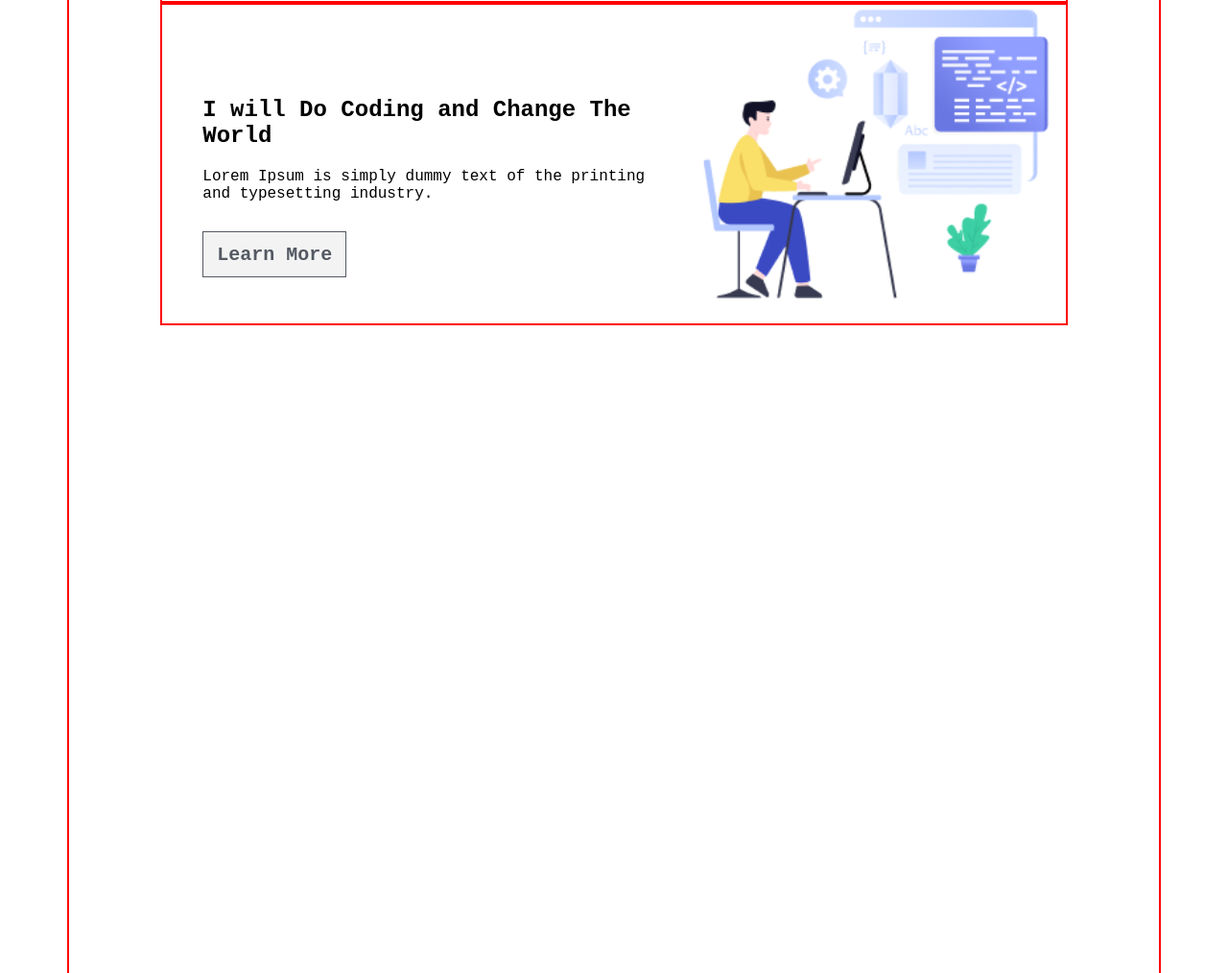
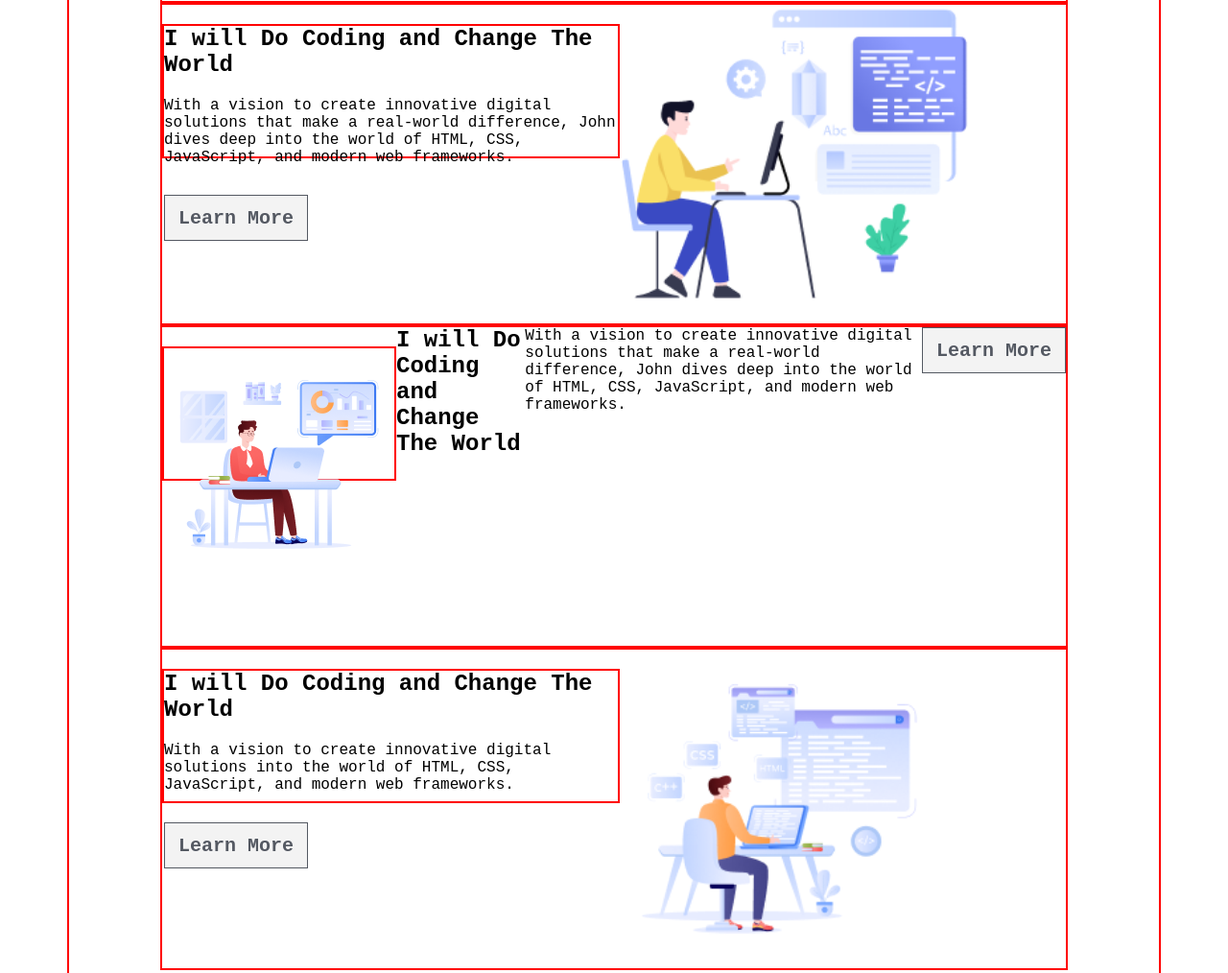
Before and after one commit to freelancerjolil/assignment-1, a plain HTML site: page index.html in a window 1280 px wide. Shown: the part 990-2004 px from the top of the page at 96% size. Drawn offline with Linux system fonts and the light colour scheme; a web font is replaced by a local one.

Commit message:
Main Part 3 box Added

```diff
--- a/index.html
+++ b/index.html
@@ -39,8 +39,9 @@
           <div class="left-side-1">
             <h2>I will Do Coding and Change The World</h2>
             <p>
-              Lorem Ipsum is simply dummy text of the printing and typesetting
-              industry.
+              With a vision to create innovative digital solutions that make a
+              real-world difference, John dives deep into the world of HTML,
+              CSS, JavaScript, and modern web frameworks.
             </p>
 
             <div class="btn-learn-more">
@@ -49,6 +50,36 @@
           </div>
           <img src="assets/images/layer_1.png" alt="" />
         </div>
+        <div class="first-box-container">
+          <div class="left-side-1">
+            <img src="assets/images/Group 3.png" alt="" />
+          </div>
+          <h2>I will Do Coding and Change The World</h2>
+          <p>
+            With a vision to create innovative digital solutions that make a
+            real-world difference, John dives deep into the world of HTML, CSS,
+            JavaScript, and modern web frameworks.
+          </p>
+
+          <div class="btn-learn-more">
+            <button>Learn More</button>
+          </div>
+        </div>
+        <div class="first-box-container">
+          <div class="left-side-1">
+            <h2>I will Do Coding and Change The World</h2>
+            <p>
+              With a vision to create innovative digital solutions into the
+              world of HTML, CSS, JavaScript, and modern web frameworks.
+            </p>
+
+            <div class="btn-learn-more">
+              <button>Learn More</button>
+            </div>
+          </div>
+          <img src="assets/images/Group 4.png" alt="" />
+        </div>
+
         <div></div>
         <div></div>
       </div>
--- a/style/style.css
+++ b/style/style.css
@@ -50,7 +50,6 @@
   line-height: 26px;
   text-align: center;
 }
-
 .banner-container button {
   width: 208px;
   height: 66px;
@@ -115,7 +114,8 @@
 .left-side-1 {
   width: 477px;
   height: 140px;
-  margin: auto;
+  border: 2px solid red;
+  margin: 20px 0 20px;
 }
 .left-side-1 h2 {
   margin-bottom: 20px;
```
